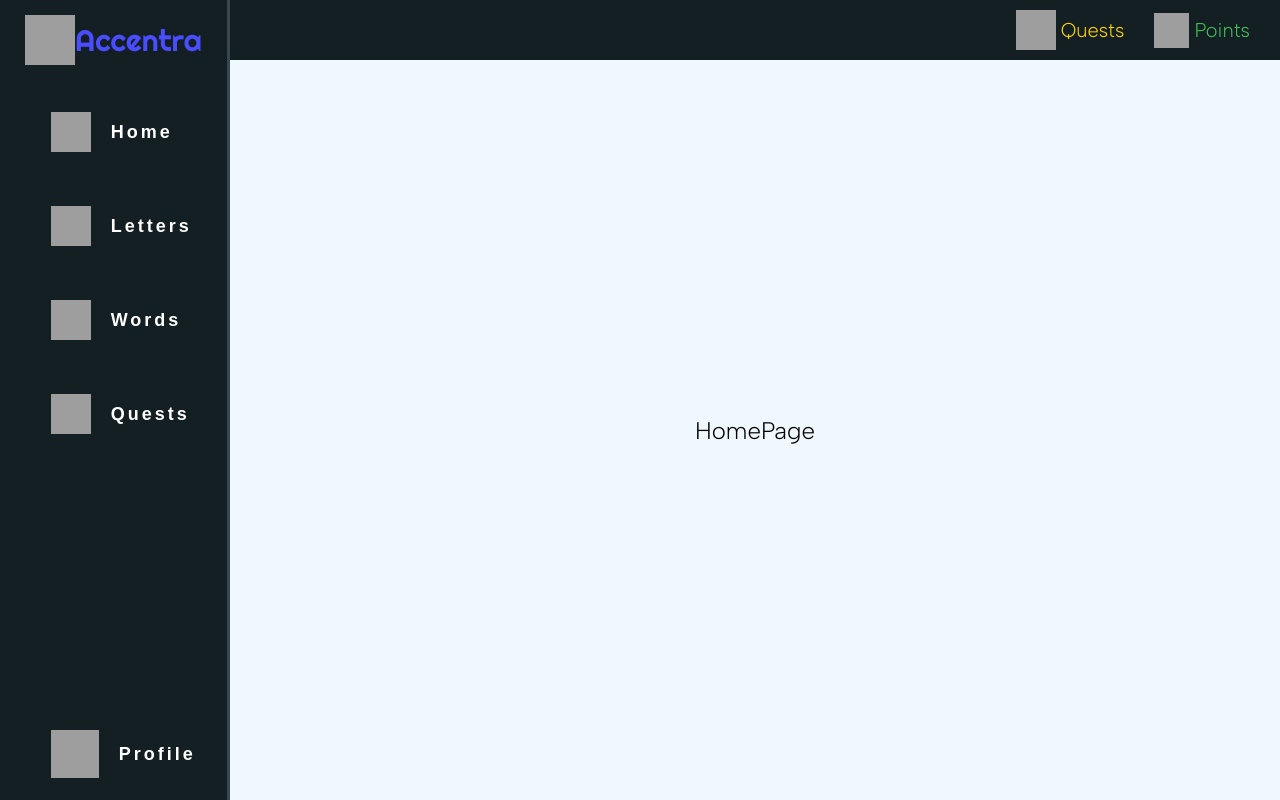
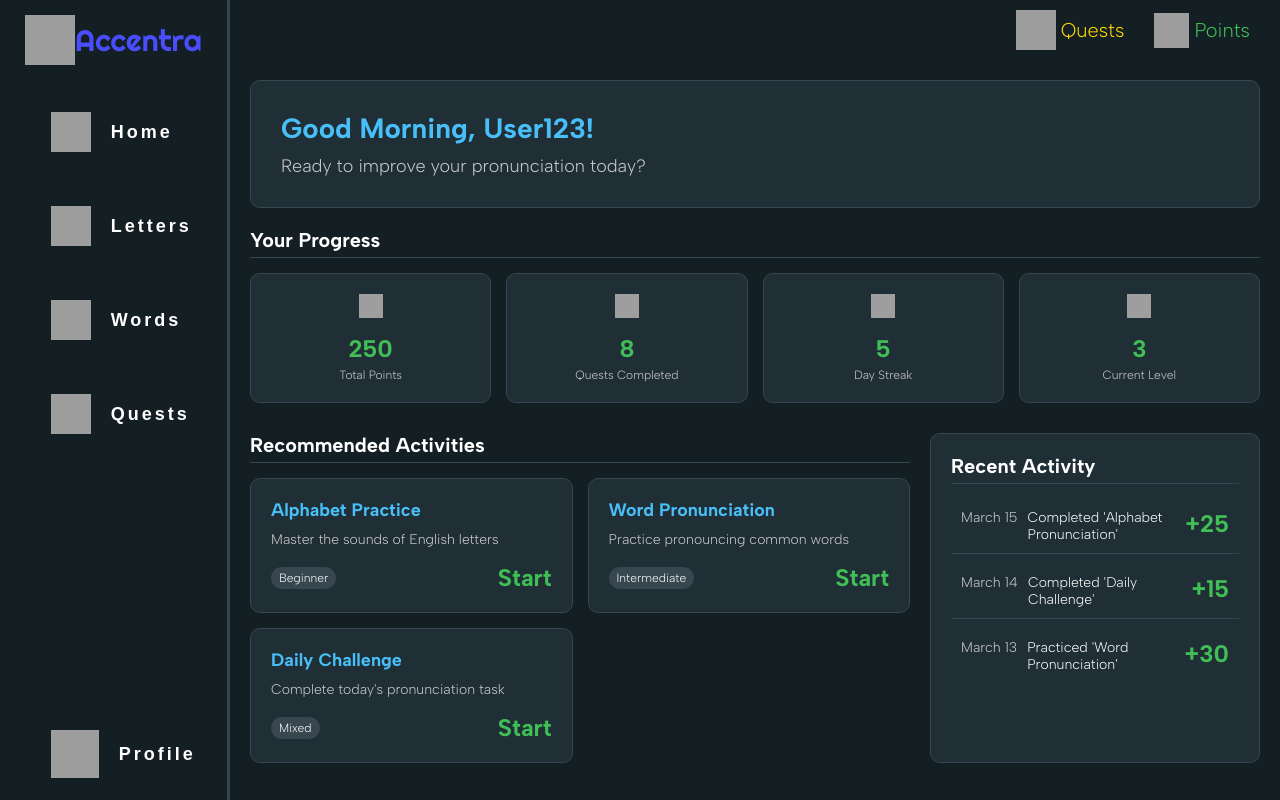
Before and after one commit to beatenstratblues/Accent--learn-frontend, a React (Vite) app: page / in a window 1280 px wide. Built offline with nearby package versions, Linux system fonts and the light colour scheme; grey boxes are pictures that could not be loaded; a web font is replaced by a local one.

Commit message:
added the home page

```diff
--- a/package.json
+++ b/package.json
@@ -10,9 +10,11 @@
     "preview": "vite preview"
   },
   "dependencies": {
+    "axios": "^1.8.3",
     "react": "^19.0.0",
     "react-dom": "^19.0.0",
-    "react-router-dom": "^7.3.0"
+    "react-router-dom": "^7.3.0",
+    "recordrtc": "^5.6.2"
   },
   "devDependencies": {
     "@eslint/js": "^9.21.0",
--- a/src/index.css
+++ b/src/index.css
@@ -485,3 +485,209 @@ html, body {
   text-align: center;
   margin-bottom: 5vh;
 }
+
+
+
+/* home page */
+
+/* Home Page Styles */
+.home-page {
+  background-color: #141F23;
+  height: 100%;
+  width: 100%;
+  padding: 20px;
+  overflow-y: auto;
+  color: white;
+}
+
+/* Welcome Banner */
+.welcome-banner {
+  background-color: #202F36;
+  border-radius: 10px;
+  padding: 30px;
+  margin-bottom: 20px;
+  border: 1px solid #37464F;
+}
+
+.welcome-content h1 {
+  font-size: 28px;
+  margin-bottom: 10px;
+  color: #48BFF8;
+}
+
+.welcome-content p {
+  font-size: 18px;
+  color: #ccc;
+}
+
+/* Stats Section */
+.stats-section {
+  margin-bottom: 30px;
+}
+
+.stats-section h2 {
+  font-size: 20px;
+  margin-bottom: 15px;
+  padding-bottom: 5px;
+  border-bottom: 1px solid #37464F;
+}
+
+.stats-grid {
+  display: grid;
+  grid-template-columns: repeat(4, 1fr);
+  gap: 15px;
+}
+
+@media (max-width: 768px) {
+  .stats-grid {
+    grid-template-columns: repeat(2, 1fr);
+  }
+}
+
+.stat-card {
+  background-color: #202F36;
+  padding: 20px;
+  border-radius: 10px;
+  text-align: center;
+  border: 1px solid #37464F;
+  transition: all 0.3s ease;
+}
+
+.stat-card:hover {
+  transform: translateY(-5px);
+  border-color: #48BFF8;
+}
+
+.stat-icon {
+  margin-bottom: 10px;
+}
+
+.stat-number {
+  font-size: 24px;
+  font-weight: bold;
+  color: #40BF56;
+  margin-bottom: 5px;
+}
+
+.stat-label {
+  font-size: 12px;
+  color: #ccc;
+}
+
+/* Main Content Layout */
+.home-content {
+  display: grid;
+  grid-template-columns: 2fr 1fr;
+  gap: 20px;
+}
+
+@media (max-width: 768px) {
+  .home-content {
+    grid-template-columns: 1fr;
+  }
+}
+
+/* Recommended Activities */
+.recommended-section h2,
+.recent-activity h2 {
+  font-size: 20px;
+  margin-bottom: 15px;
+  padding-bottom: 5px;
+  border-bottom: 1px solid #37464F;
+}
+
+.activities-grid {
+  display: grid;
+  grid-template-columns: repeat(auto-fill, minmax(250px, 1fr));
+  gap: 15px;
+}
+
+.activity-card {
+  background-color: #202F36;
+  padding: 20px;
+  border-radius: 10px;
+  border: 1px solid #37464F;
+  display: flex;
+  flex-direction: column;
+  height: 100%;
+  transition: all 0.3s ease;
+  text-decoration: none;
+  color: white;
+}
+
+.activity-card:hover {
+  transform: translateY(-5px);
+  border-color: #48BFF8;
+}
+
+.activity-card h3 {
+  font-size: 18px;
+  margin-bottom: 10px;
+  color: #48BFF8;
+}
+
+.activity-card p {
+  font-size: 14px;
+  color: #ccc;
+  margin-bottom: 15px;
+  flex-grow: 1;
+}
+
+.activity-footer {
+  display: flex;
+  justify-content: space-between;
+  align-items: center;
+  margin-top: auto;
+}
+
+.difficulty-tag {
+  font-size: 12px;
+  padding: 4px 8px;
+  background-color: #37464F;
+  border-radius: 12px;
+}
+
+.start-btn {
+  color: #40BF56;
+  font-weight: bold;
+}
+
+/* Recent Activity */
+.recent-activity {
+  background-color: #202F36;
+  border-radius: 10px;
+  padding: 20px;
+  border: 1px solid #37464F;
+}
+
+.activity-list {
+  display: flex;
+  flex-direction: column;
+  gap: 10px;
+}
+
+.activity-item {
+  display: grid;
+  grid-template-columns: auto 1fr auto;
+  gap: 10px;
+  padding: 10px;
+  border-bottom: 1px solid #37464F;
+}
+
+.activity-item:last-child {
+  border-bottom: none;
+}
+
+.activity-date {
+  font-size: 14px;
+  color: #ccc;
+}
+
+.activity-info {
+  font-size: 14px;
+}
+
+.activity-points {
+  color: #40BF56;
+  font-weight: bold;
+}
--- a/src/pages/HomePage.jsx
+++ b/src/pages/HomePage.jsx
@@ -1,9 +1,174 @@
-import React from 'react'
+import React, { useState, useEffect } from "react";
+import { Link } from "react-router-dom";
 
-const HomePage = () => {
+function HomePage() {
+  // Mock user data - in a real app, you would fetch this from your backend
+  const [userData, setUserData] = useState({
+    username: "User123",
+    points: 250,
+    questsCompleted: 8,
+    streak: 5,
+    level: 3,
+    recentActivities: [
+      {
+        date: "March 15",
+        activity: "Completed 'Alphabet Pronunciation'",
+        points: "+25",
+      },
+      {
+        date: "March 14",
+        activity: "Completed 'Daily Challenge'",
+        points: "+15",
+      },
+      {
+        date: "March 13",
+        activity: "Practiced 'Word Pronunciation'",
+        points: "+30",
+      },
+    ],
+  });
+
+  // Mock recommended activities
+  const recommendedActivities = [
+    {
+      id: 1,
+      title: "Alphabet Practice",
+      description: "Master the sounds of English letters",
+      difficulty: "Beginner",
+      path: "/letters",
+    },
+    {
+      id: 2,
+      title: "Word Pronunciation",
+      description: "Practice pronouncing common words",
+      difficulty: "Intermediate",
+      path: "/words",
+    },
+    {
+      id: 3,
+      title: "Daily Challenge",
+      description: "Complete today's pronunciation task",
+      difficulty: "Mixed",
+      path: "/daily",
+    },
+  ];
+
+  // Time-based greeting
+  const [greeting, setGreeting] = useState("");
+
+  useEffect(() => {
+    const hour = new Date().getHours();
+    if (hour < 12) setGreeting("Good Morning");
+    else if (hour < 18) setGreeting("Good Afternoon");
+    else setGreeting("Good Evening");
+  }, []);
+
   return (
-    <div>HomePage</div>
-  )
+    <div className="home-page">
+      {/* Welcome Banner */}
+      <div className="welcome-banner">
+        <div className="welcome-content">
+          <h1>
+            {greeting}, {userData.username}!
+          </h1>
+          <p>Ready to improve your pronunciation today?</p>
+        </div>
+      </div>
+
+      {/* Stats Section */}
+      <div className="stats-section">
+        <h2>Your Progress</h2>
+        <div className="stats-grid">
+          <div className="stat-card">
+            <div className="stat-icon">
+              <img
+                width="24"
+                height="24"
+                src="https://img.icons8.com/fluency/48/star.png"
+                alt="points"
+              />
+            </div>
+            <div className="stat-number">{userData.points}</div>
+            <div className="stat-label">Total Points</div>
+          </div>
+          <div className="stat-card">
+            <div className="stat-icon">
+              <img
+                width="24"
+                height="24"
+                src="https://img.icons8.com/fluency/48/checkmark.png"
+                alt="quests"
+              />
+            </div>
+            <div className="stat-number">{userData.questsCompleted}</div>
+            <div className="stat-label">Quests Completed</div>
+          </div>
+          <div className="stat-card">
+            <div className="stat-icon">
+              <img
+                width="24"
+                height="24"
+                src="https://img.icons8.com/fluency/48/fire-element.png"
+                alt="streak"
+              />
+            </div>
+            <div className="stat-number">{userData.streak}</div>
+            <div className="stat-label">Day Streak</div>
+          </div>
+          <div className="stat-card">
+            <div className="stat-icon">
+              <img
+                width="24"
+                height="24"
+                src="https://img.icons8.com/fluency/48/prize.png"
+                alt="level"
+              />
+            </div>
+            <div className="stat-number">{userData.level}</div>
+            <div className="stat-label">Current Level</div>
+          </div>
+        </div>
+      </div>
+
+      {/* Main Content */}
+      <div className="home-content">
+        {/* Recommended Activities */}
+        <div className="recommended-section">
+          <h2>Recommended Activities</h2>
+          <div className="activities-grid">
+            {recommendedActivities.map((activity) => (
+              <Link
+                to={activity.path}
+                key={activity.id}
+                className="activity-card"
+              >
+                <h3>{activity.title}</h3>
+                <p>{activity.description}</p>
+                <div className="activity-footer">
+                  <span className="difficulty-tag">{activity.difficulty}</span>
+                  <span className="start-btn">Start</span>
+                </div>
+              </Link>
+            ))}
+          </div>
+        </div>
+
+        {/* Recent Activity */}
+        <div className="recent-activity">
+          <h2>Recent Activity</h2>
+          <div className="activity-list">
+            {userData.recentActivities.map((activity, index) => (
+              <div key={index} className="activity-item">
+                <div className="activity-date">{activity.date}</div>
+                <div className="activity-info">{activity.activity}</div>
+                <div className="activity-points">{activity.points}</div>
+              </div>
+            ))}
+          </div>
+        </div>
+      </div>
+    </div>
+  );
 }
 
-export default HomePage
+export default HomePage;
```
Also changed, not shown: 1 other file (tests, documents, lock files or other folders).
